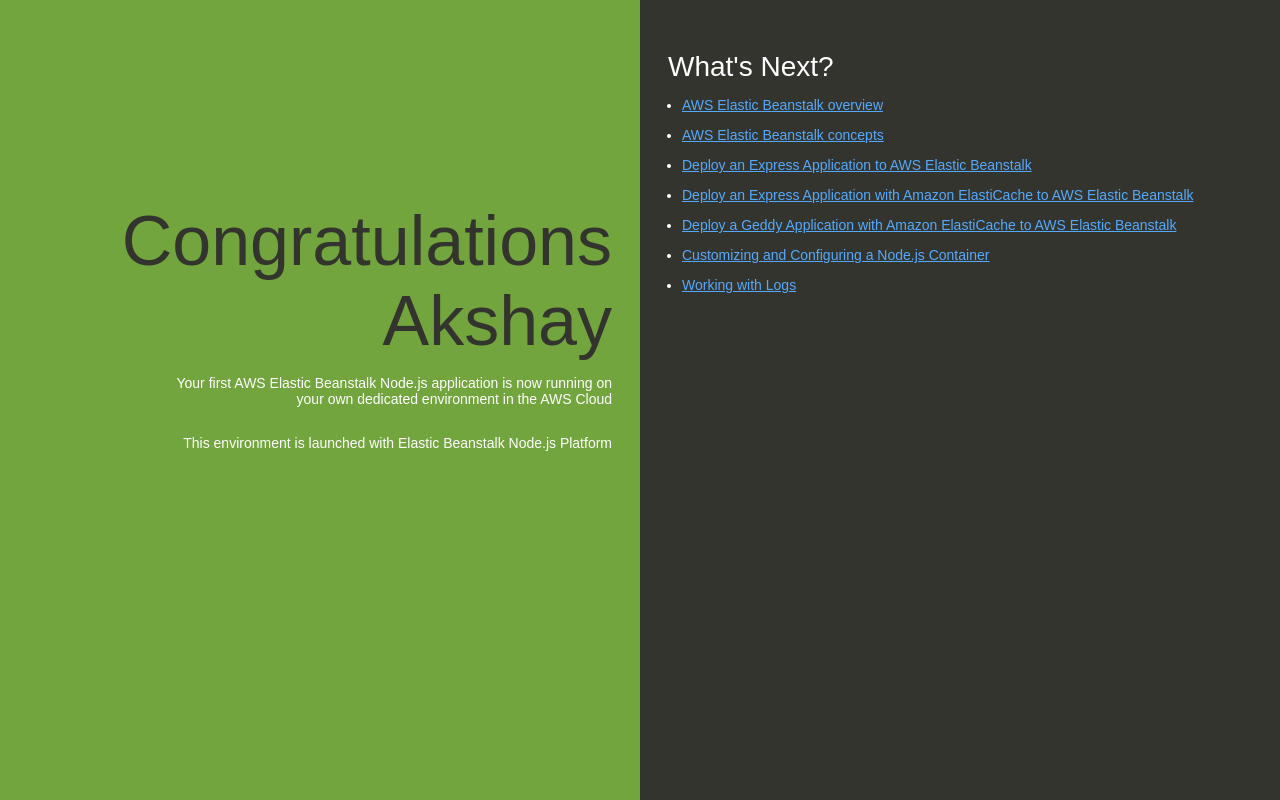
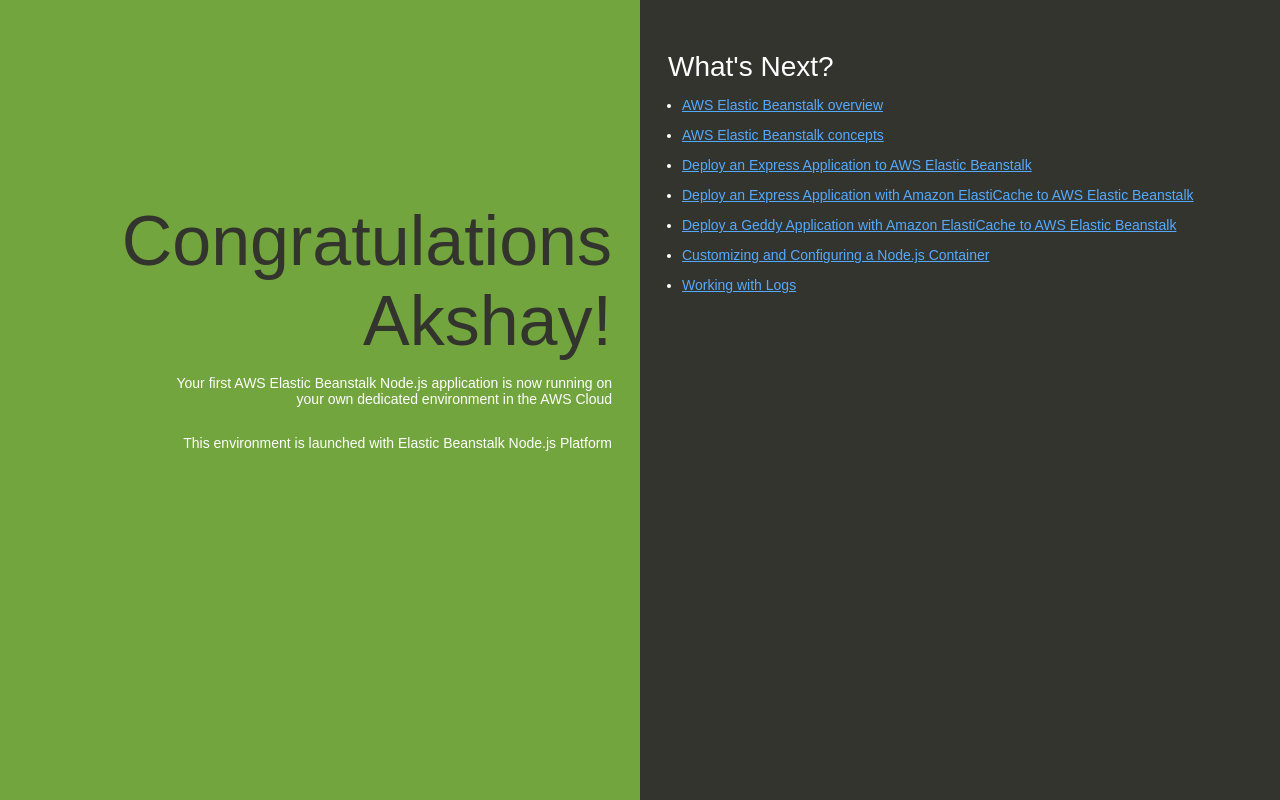
Before and after one commit to akshaykr01/node-app, a website: page index.html in a window 1280 px wide. Drawn offline with Linux system fonts and the light colour scheme.

Commit message:
again changed

```diff
--- a/index.html
+++ b/index.html
@@ -74,7 +74,7 @@
   </head>
   <body>
     <div class="textColumn">
-      <h1>Congratulations Akshay</h1>
+      <h1>Congratulations Akshay!</h1>
       <p>Your first AWS Elastic Beanstalk Node.js application is now running on your own dedicated environment in the AWS Cloud</p>
       <p>This environment is launched with Elastic Beanstalk Node.js Platform</p>
     </div>
```
